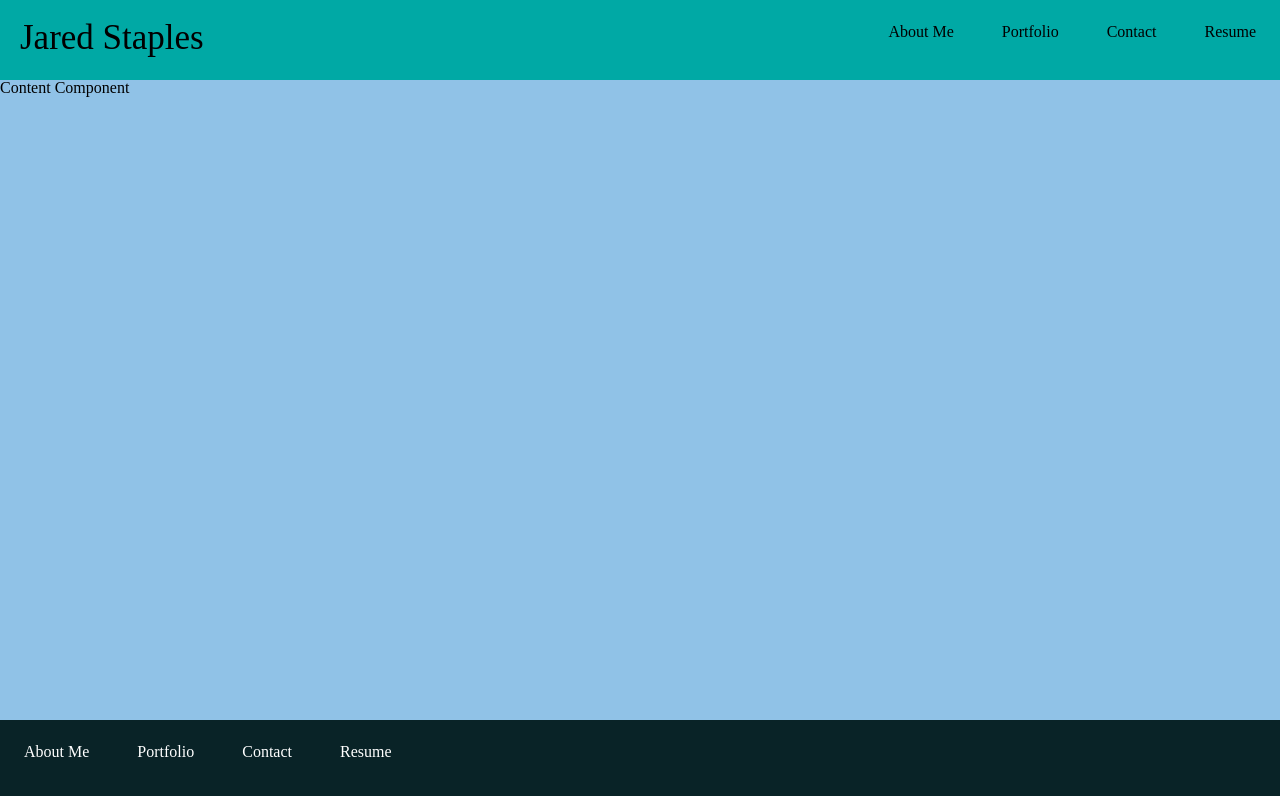
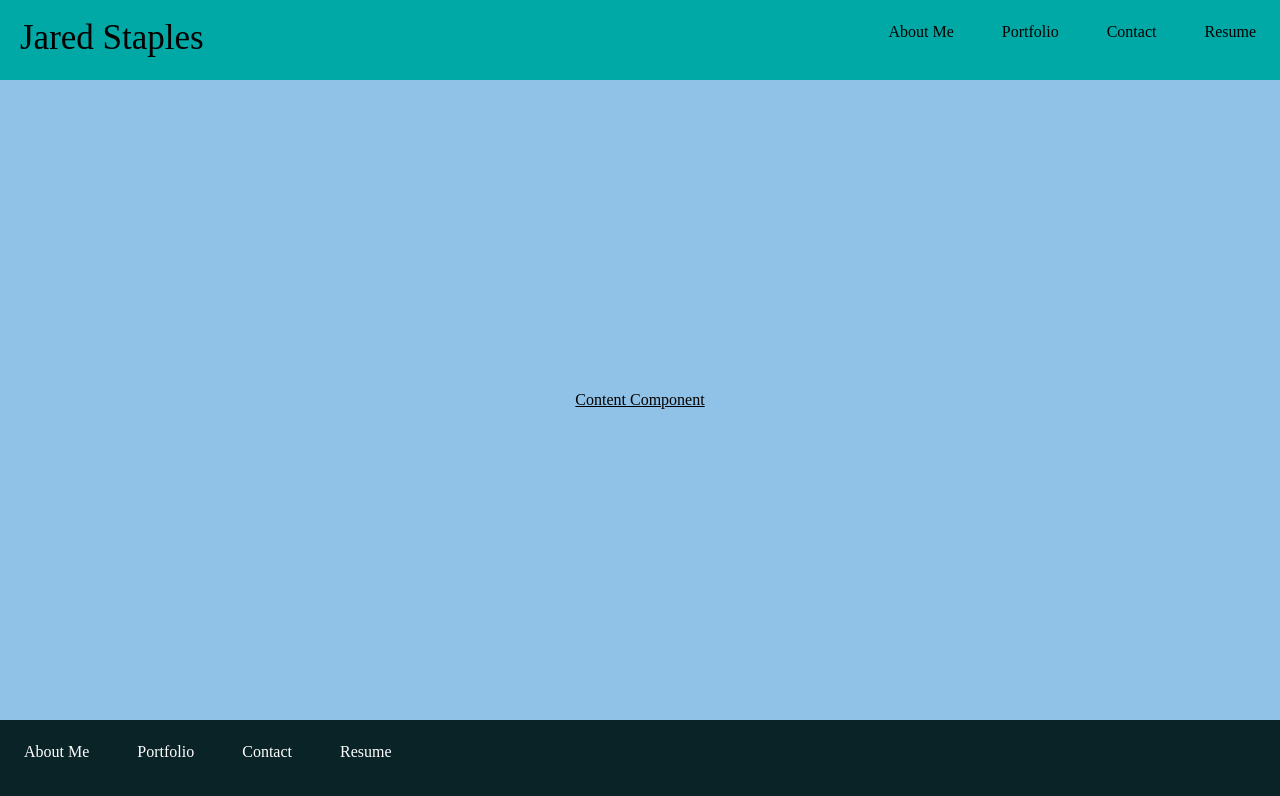
Before and after one commit to jstaples50/Jared-Staples-Portfolio, a React (Create React App) app: page / in a window 1280 px wide. Shown: the top 796 px of the page. Built offline with nearby package versions, Linux system fonts and the light colour scheme.

Commit message:
Created useState function to change the content displayed based on items clicked in navbar

```diff
--- a/src/App.js
+++ b/src/App.js
@@ -1,14 +1,19 @@
 import "./styles/App.css";
+import { useState } from "react";
 
 import Navigation from "./components/Navigation";
 import Content from "./components/Content";
 import Footer from "./components/Footer";
+import AboutMe from "./components/AboutMe";
+import Contact from "./components/Contact";
+import Portfolio from "./components/Portfolio";
+import Resume from "./components/Resume";
 
 const navbarItems = [
-  { title: "About Me" },
-  { title: "Portfolio" },
-  { title: "Contact" },
-  { title: "Resume" },
+  { title: "About Me", section: <AboutMe /> },
+  { title: "Portfolio", section: <Portfolio /> },
+  { title: "Contact", section: <Contact /> },
+  { title: "Resume", section: <Resume /> },
 ];
 
 const style = {
@@ -16,10 +21,22 @@ const style = {
 };
 
 function App() {
+  const [sectionRendered, setSectionRendered] = useState();
+
+  const handleSectionRendered = (section) => {
+    const navObject = navbarItems.find((object) => {
+      return object.title === section;
+    });
+    setSectionRendered(navObject.section);
+  };
+
   return (
     <div className="App" style={style}>
-      <Navigation items={navbarItems} />
-      <Content />
+      <Navigation
+        items={navbarItems}
+        handleSectionRendered={handleSectionRendered}
+      />
+      <Content sectionRendered={sectionRendered} />
       <Footer items={navbarItems} />
     </div>
   );
--- a/src/components/AboutMe.js
+++ b/src/components/AboutMe.js
@@ -0,0 +1,7 @@
+export default function AboutMe() {
+  return (
+    <section className="about-me">
+      <h2>About Me Component</h2>
+    </section>
+  );
+}
--- a/src/components/Contact.js
+++ b/src/components/Contact.js
@@ -0,0 +1,10 @@
+export default function Contact() {
+  return (
+    <div className="contact">
+      <form>
+        <label for="email">Email</label>
+        <input type="text" placeholder="Enter email here" name="email"></input>
+      </form>
+    </div>
+  );
+}
--- a/src/components/Content.js
+++ b/src/components/Content.js
@@ -1,9 +1,10 @@
 import "../styles/Content.css";
 
-export default function Content() {
+export default function Content({ sectionRendered }) {
   return (
     <div className="content-container">
-      <h2>Content Component</h2>
+      <h2 className="content-title">Content Component</h2>
+      {sectionRendered}
     </div>
   );
 }
--- a/src/components/NavBar.js
+++ b/src/components/NavBar.js
@@ -1,11 +1,18 @@
 import "../styles/NavBar.css";
 
-export default function NavBar({ items }) {
+export default function NavBar({ items, handleSectionRendered }) {
   return (
     <nav className="navbar">
       <ul>
         {items.map((item) => {
-          return <li key={item.title}>{item.title}</li>;
+          return (
+            <li
+              key={item.title}
+              onClick={() => handleSectionRendered(item.title)}
+            >
+              {item.title}
+            </li>
+          );
         })}
       </ul>
     </nav>
--- a/src/components/Navigation.js
+++ b/src/components/Navigation.js
@@ -3,11 +3,11 @@ import "../styles/Navigation.css";
 import Header from "./Header";
 import NavBar from "./NavBar";
 
-export default function Navigation({ items }) {
+export default function Navigation({ items, handleSectionRendered }) {
   return (
     <div className="navigation">
       <Header />
-      <NavBar items={items} />
+      <NavBar items={items} handleSectionRendered={handleSectionRendered} />
     </div>
   );
 }
--- a/src/components/Portfolio.js
+++ b/src/components/Portfolio.js
@@ -0,0 +1,7 @@
+export default function Portfolio() {
+  return (
+    <section className="portfolio">
+      <h2>Portfolio Component</h2>
+    </section>
+  );
+}
--- a/src/components/Resume.js
+++ b/src/components/Resume.js
@@ -0,0 +1,7 @@
+export default function Resume() {
+  return (
+    <section className="resume">
+      <h2>Resume Component</h2>
+    </section>
+  );
+}
--- a/src/styles/Content.css
+++ b/src/styles/Content.css
@@ -2,4 +2,16 @@
   width: 100%;
   height: 80vh;
   background: #90c2e7;
+  display: flex;
+  justify-content: center;
+  align-items: center;
+  flex-direction: column;
 }
+
+.content-container > * {
+  padding: 2rem;
+}
+
+.content-title {
+  text-decoration: underline;
+}
--- a/src/styles/NavBar.css
+++ b/src/styles/NavBar.css
@@ -4,4 +4,9 @@
 
 .navbar li {
   padding: 1.5rem;
+  cursor: pointer;
 }
+
+.navbar li:hover {
+  color: white;
+}
```
